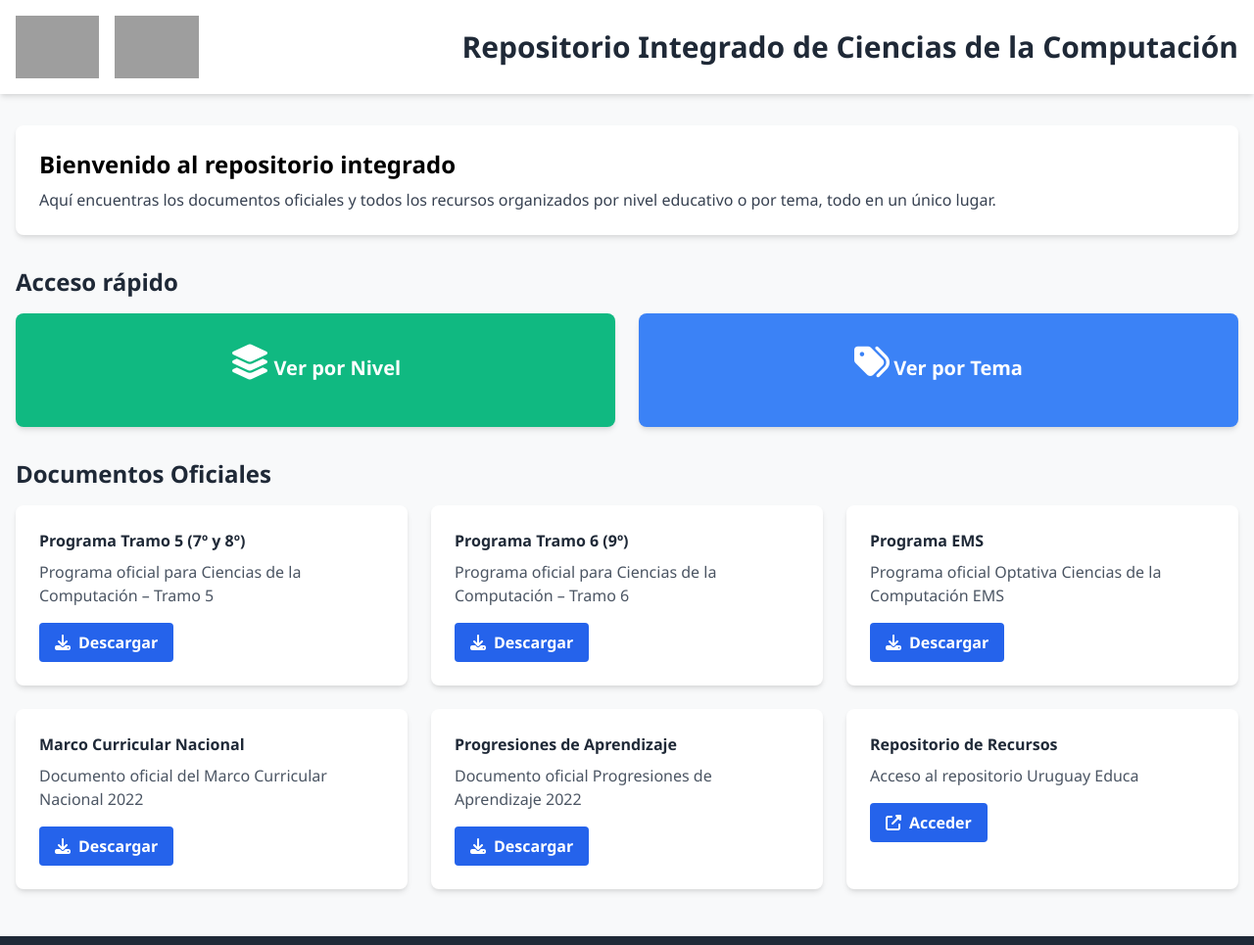
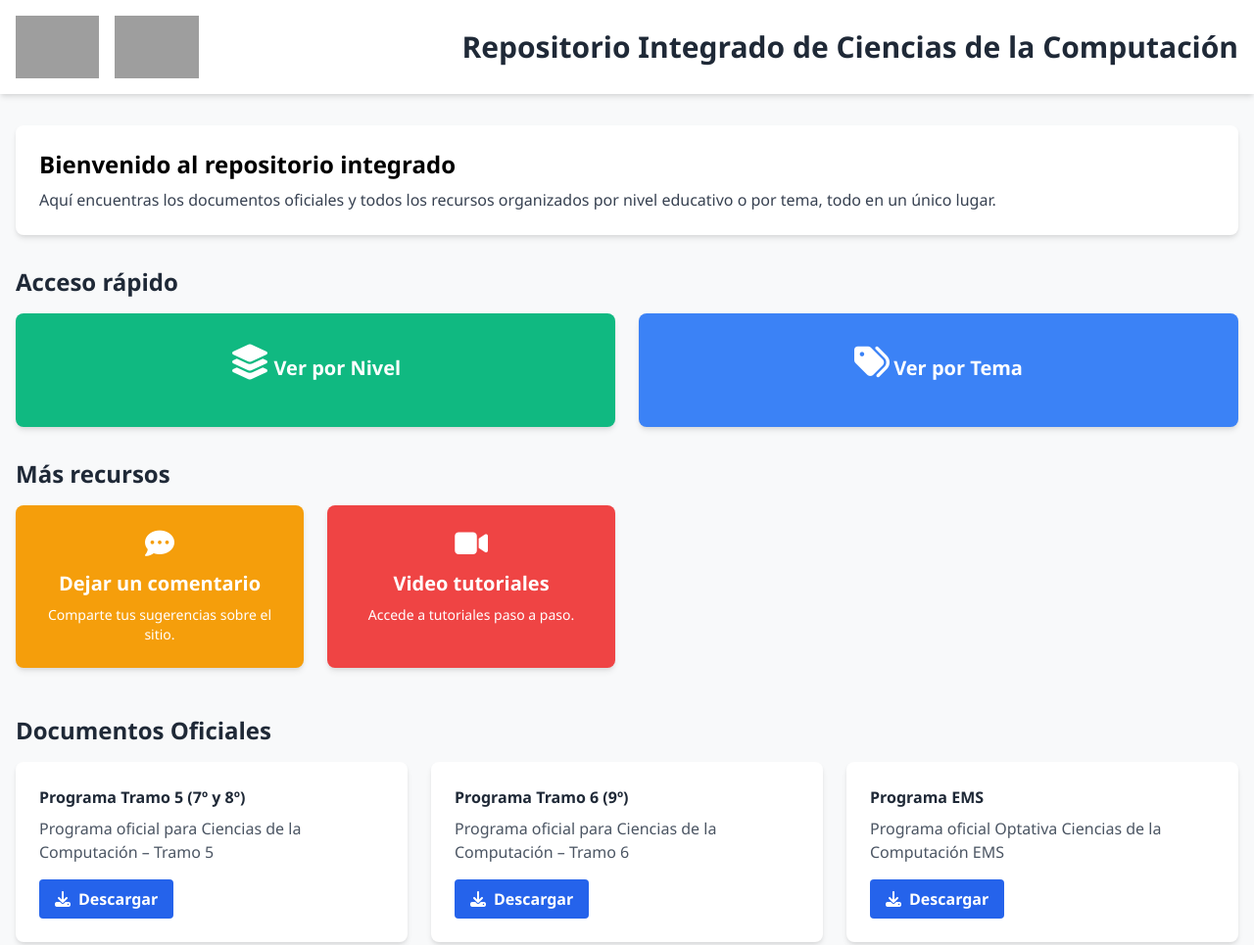
Before and after one commit to Contenidistas/sitio_principal_ciencias_de_la_computacion, a plain HTML site: page index.html in a window 1280 px wide. Shown: the top 965 px of the page at 98% size. Drawn offline with nearby package versions, Linux system fonts and the light colour scheme; grey boxes are pictures that could not be loaded.

Commit message:
actualización2/10
Nueva sección de inicio, por ahora enlace a canal de EdyTIC y boton de formulario aun sin enlazar

```diff
--- a/index.html
+++ b/index.html
@@ -61,6 +61,55 @@
         </a>
       </div>
     </section>
+
+
+
+
+    <!-- Sección de Recursos adicionales -->
+    <section class="mb-12">
+      <h2 class="text-2xl font-bold text-gray-800 mb-4">Más recursos</h2>
+      <div class="grid grid-cols-1 sm:grid-cols-2 md:grid-cols-4 gap-6">
+
+        <!-- Botón Comentarios -->
+        <a href="ENLACE_A_TU_FORMULARIO"
+           class="card bg-yellow-500 text-white rounded-lg shadow-md p-6 text-center hover:bg-yellow-600">
+          <i class="fas fa-comment-dots text-3xl mb-3"></i>
+          <h3 class="text-xl font-semibold">Dejar un comentario</h3>
+          <p class="mt-2 text-sm">Comparte tus sugerencias sobre el sitio.</p>
+        </a>
+
+        <!-- Botón Canal de Tutoriales -->
+        <a href="https://www.youtube.com/watch?v=RQnE9HRbPGs&list=PLfLLHTUb73kNeJYFUOqhMYVmxv9vnQm4S"
+           class="card bg-red-500 text-white rounded-lg shadow-md p-6 text-center hover:bg-red-600">
+          <i class="fas fa-video text-3xl mb-3"></i>
+          <h3 class="text-xl font-semibold">Video tutoriales</h3>
+          <p class="mt-2 text-sm">Accede a tutoriales paso a paso.</p>
+        </a>
+
+        <!-- Botón futuro 1 (comentado) -->
+        <!--
+        <a href="#"
+           class="card bg-gray-400 text-white rounded-lg shadow-md p-6 text-center cursor-not-allowed">
+          <i class="fas fa-lightbulb text-3xl mb-3"></i>
+          <h3 class="text-xl font-semibold">Funcionalidad futura 1</h3>
+          <p class="mt-2 text-sm">Disponible próximamente.</p>
+        </a>
+        -->
+
+        <!-- Botón futuro 2 (comentado) -->
+        <!--
+        <a href="#"
+           class="card bg-gray-400 text-white rounded-lg shadow-md p-6 text-center cursor-not-allowed">
+          <i class="fas fa-tools text-3xl mb-3"></i>
+          <h3 class="text-xl font-semibold">Funcionalidad futura 2</h3>
+          <p class="mt-2 text-sm">Disponible próximamente.</p>
+        </a>
+        -->
+
+      </div>
+    </section>
+
+
 
     <!-- Documentos oficiales -->
     <section class="mb-12">
```
